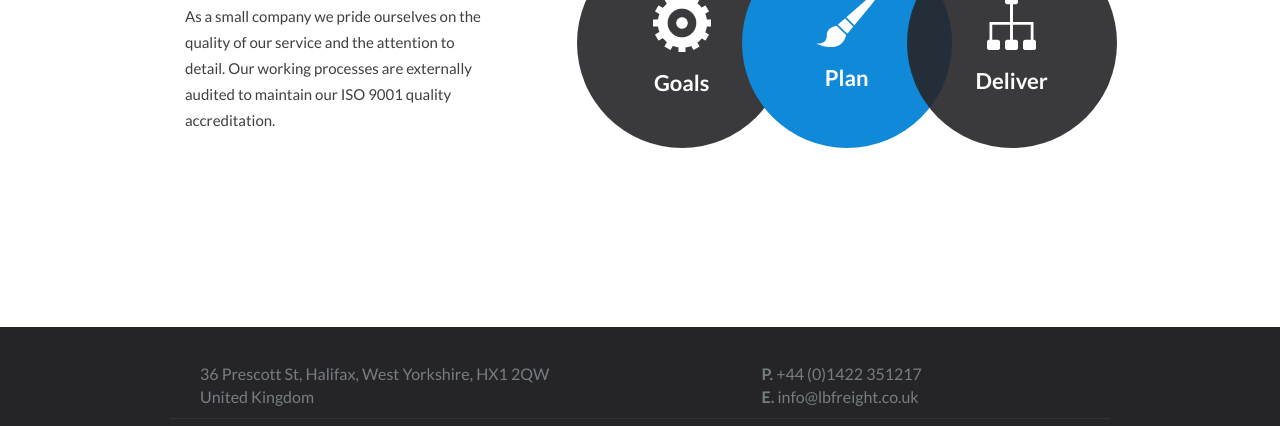
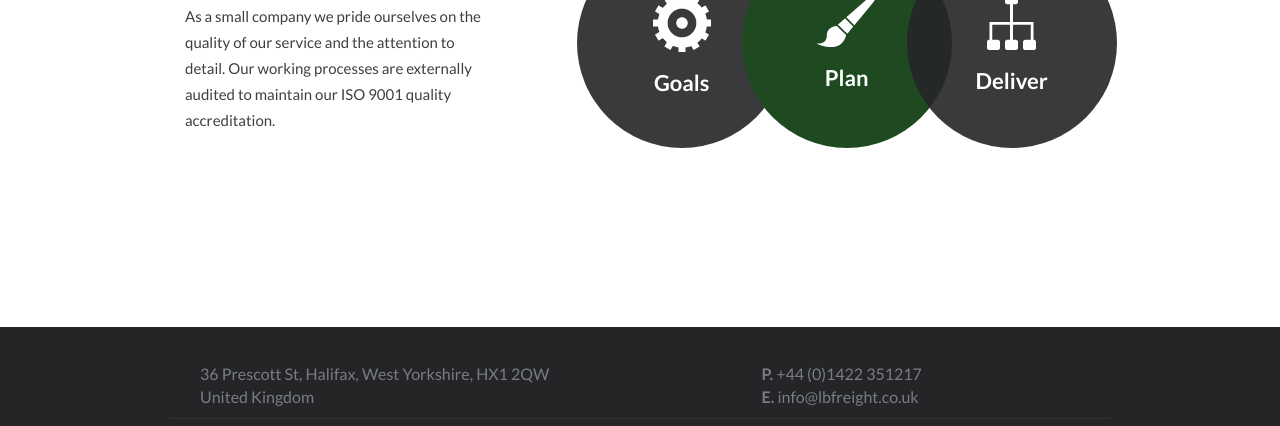
Before and after one commit to bluesyh/lbfreight, a plain HTML site: page about-us.html in a window 1280 px wide. Shown: the part 674-1100 px from the top of the page. Drawn offline with nearby package versions, Linux system fonts and the light colour scheme.

Commit message:
about us bg to green

```diff
--- a/css/compiled/about.css
+++ b/css/compiled/about.css
@@ -140,7 +140,7 @@
       -ms-transition: all .3s;
       transition: all .3s; }
       #process .areas .circle:hover, #process .areas .circle.active {
-        background: #1189d9; }
+        background: #1F4A21; }
       #process .areas .circle img {
         margin-top: 56px; }
       #process .areas .circle span {
```
